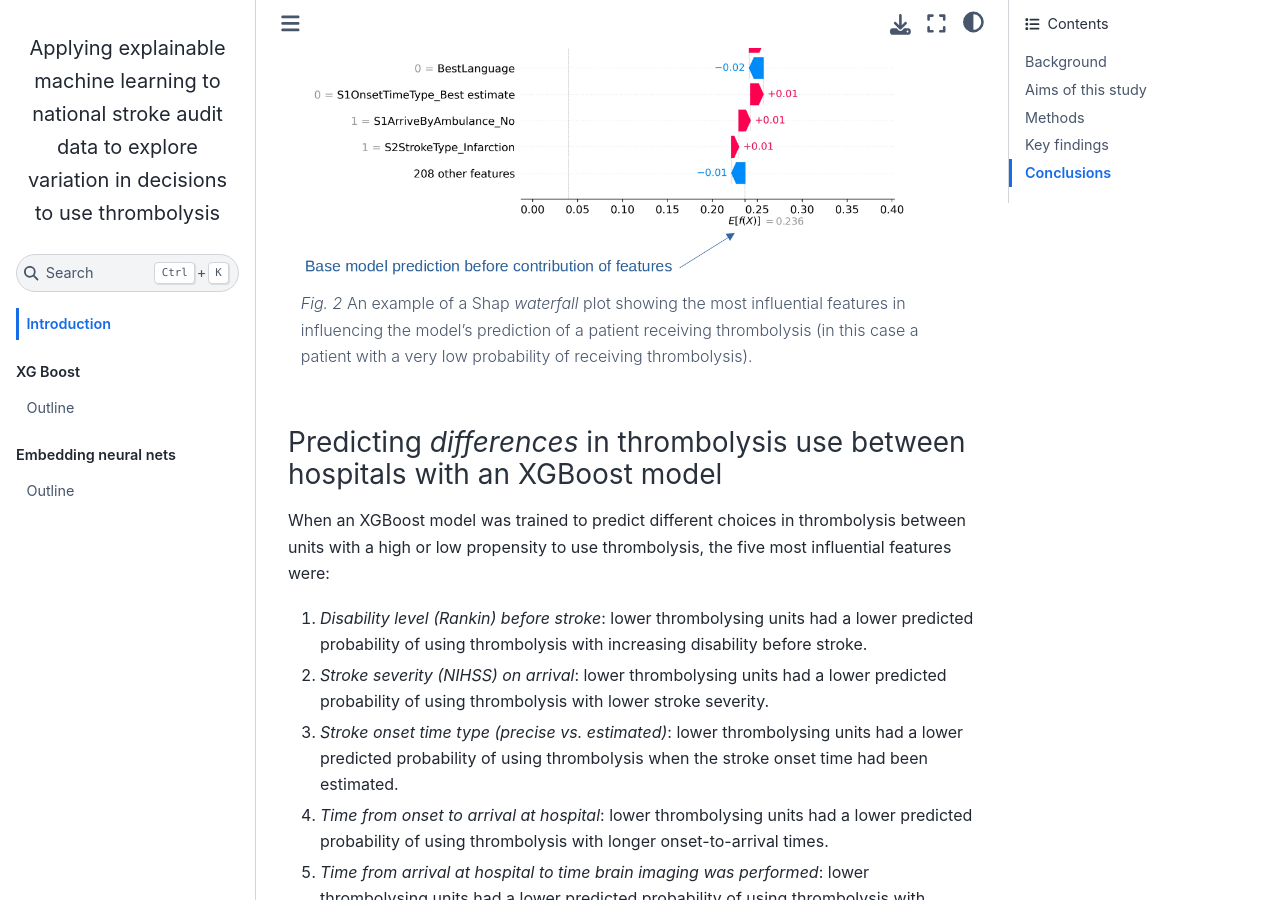
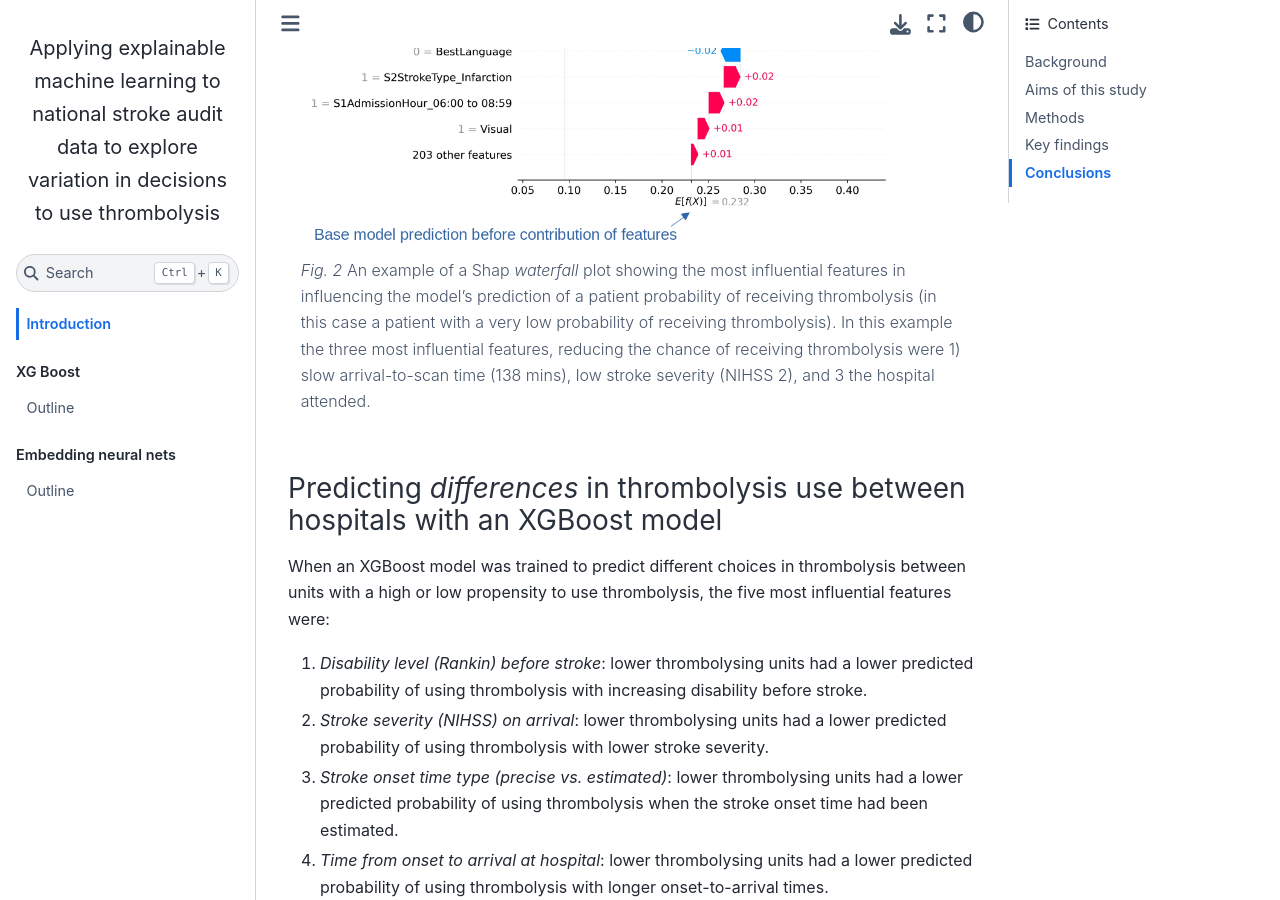
Before and after one commit to samuel-book/samuel_shap_paper_1, a Jupyter Book: the page built from introduction/intro.md, in a window 1280 px wide and 900 px high, scrolled down 3060 px. Built offline with Jupyter Book 1.0.4 settings and Sphinx 7.4.7 and the Sphinx Book theme 1.1.4, drawn with Linux system fonts in a browser that asks for light colours; pages that are not in the unit, such as notebooks, are missing from menus.

Commit message:
Update intro

```diff
--- a/introduction/intro.md
+++ b/introduction/intro.md
@@ -59,7 +59,7 @@ Shap plots may be used to explain predictions of any individual patient (e.g. {n
 :::{figure-md} waterfall_example
 <img src="./images/xgb_waterfall_low.png" width="800">
 
-An example of a Shap *waterfall* plot showing the most influential features in influencing the model's prediction of a patient receiving thrombolysis (in this case a patient with a very low probability of receiving thrombolysis).
+An example of a Shap *waterfall* plot showing the most influential features in influencing the model's prediction of a patient probability of receiving thrombolysis (in this case a patient with a very low probability of receiving thrombolysis). In this example the three most influential features, reducing the chance of receiving thrombolysis were 1) slow arrival-to-scan time (138 mins), low stroke severity (NIHSS 2), and 3 the hospital attended.
 :::
 
 ### Predicting *differences* in thrombolysis use between hospitals with an XGBoost model
```
Also changed, not shown: introduction/images/xgb_waterfall_low.png.
